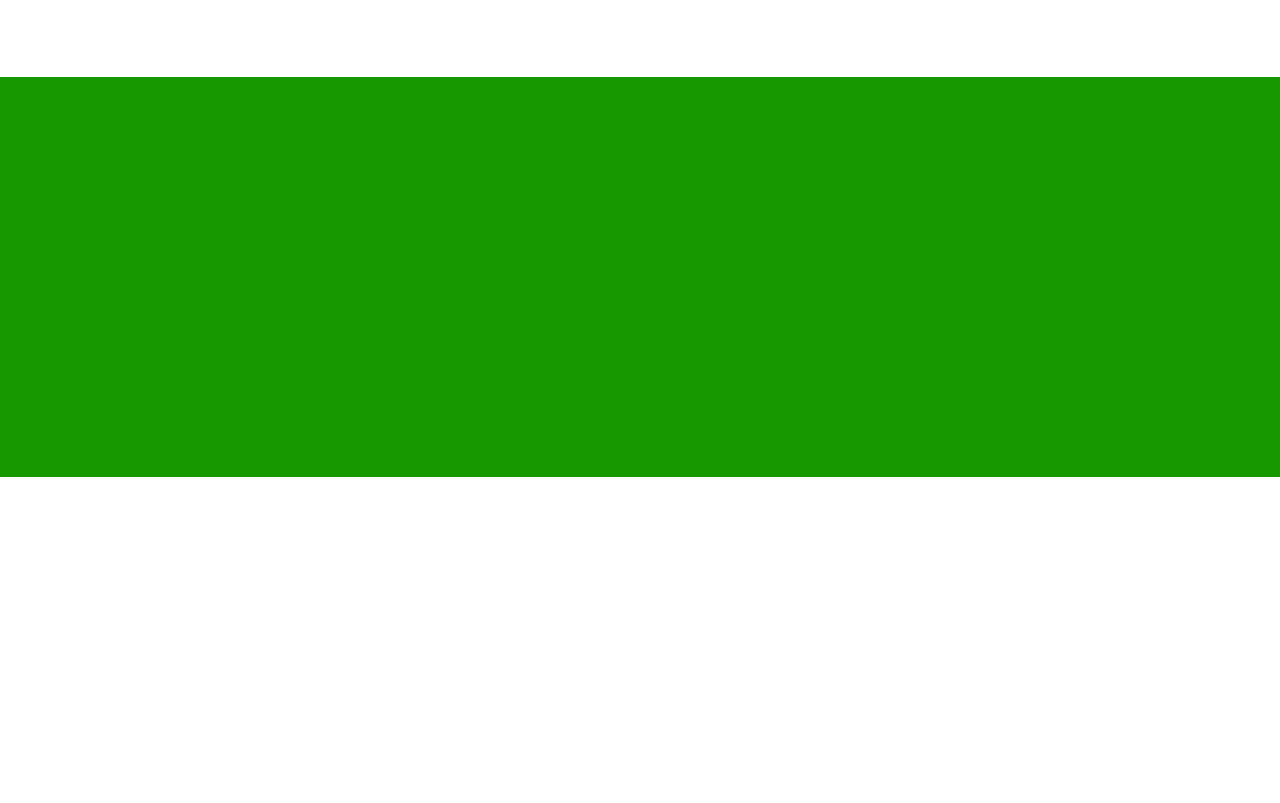
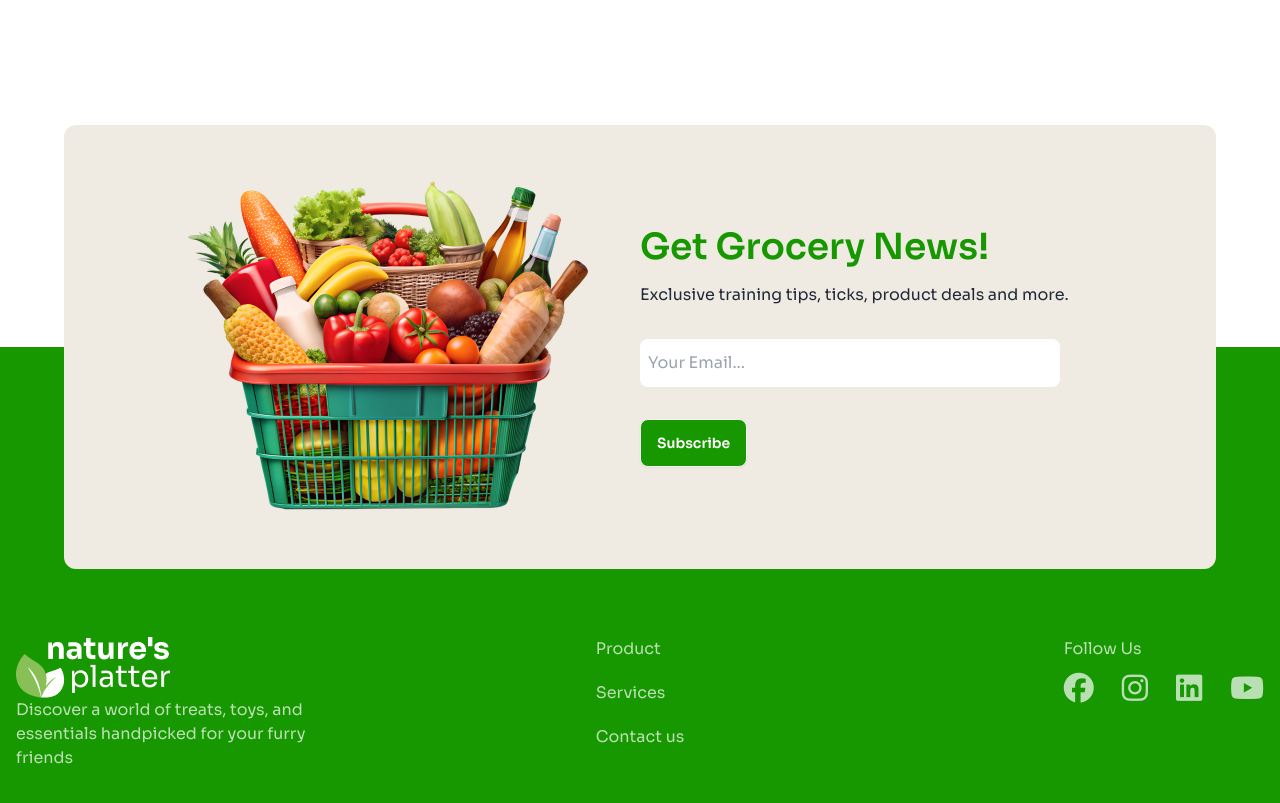
Before and after one commit to neyamat7/Assignment-3, a plain HTML site: page index.html in a window 1280 px wide. Shown: the part 2866-3669 px from the top of the page. Before the commit the page ends 3343 px from the top, so only its background shows below. Drawn offline with nearby package versions, Linux system fonts and the light colour scheme.

Commit message:
added footer section

```diff
--- a/index.html
+++ b/index.html
@@ -561,7 +561,85 @@
       </section>
     </main>
 
-    <footer class="mt-20 h-[400px] bg-main-clr"></footer>
+    <footer class="mt-[350px] bg-main-clr pb-12 relative">
+      <!-- overlay card -->
+      <div
+        class="max-w-[1300px] mx-auto rounded-2xl relative -translate-y-1/2 mb-[-40%] sm:mb-[-30%] md:mb-[-12%]"
+      >
+        <div
+          class="rounded-xl mx-4 sm:mx-10 md:mx-16 min-[1350px]:mx-0 px-3 sm:px-10 md:px-20 pb-4 md:py-12 bg-[#EFEBE3] flex flex-col md:flex-row md:gap-0"
+        >
+          <!-- overlay image -->
+          <div class="flex-1 flex justify-center scale-75 sm:scale-100">
+            <img src="c2-assets/vegetable-busket.png" alt="" />
+          </div>
+
+          <!-- overlay text content -->
+          <div
+            class="flex-1 flex flex-col text-center md:text-left items-center md:items-start justify-center gap-4 md:gap-8"
+          >
+            <div>
+              <h2
+                class="text-2xl text-main-clr sm:text-4xl font-semibold mb-2 sm:mb-4"
+              >
+                Get Grocery News!
+              </h2>
+              <p>Exclusive training tips, ticks, product deals and more.</p>
+            </div>
+            <input
+              class="py-3 px-2 min-w-[200px] max-w-full sm:max-w-[420px] w-full rounded-lg"
+              type="email"
+              placeholder="Your Email..."
+            />
+            <button
+              class="btn bg-main-clr text-white hover:bg-transparent hover:text-black"
+            >
+              Subscribe
+            </button>
+          </div>
+        </div>
+      </div>
+
+      <!-- footer content -->
+
+      <div
+        class="max-w-[1300px] mx-auto px-4 text-[#FFFFFFB3] grid grid-cols-1 md:grid-cols-3 gap-10 md:gap-6 justify-between"
+      >
+        <!-- header content -->
+        <div>
+          <div><img src="c2-assets/logo-footer.png" alt="" /></div>
+          <p class="min-[500px]:w-3/5 md:w-full lg:w-4/5">
+            Discover a world of treats, toys, and essentials handpicked for your
+            furry friends
+          </p>
+        </div>
+
+        <!-- nav items -->
+        <div class="md:justify-self-center">
+          <ul class="flex flex-col gap-5">
+            <li><a href="#">Product</a></li>
+            <li><a href="#">Services</a></li>
+            <li><a href="#">Contact us</a></li>
+          </ul>
+        </div>
+
+        <!-- social icon -->
+        <div class="md:justify-self-end">
+          <p>Follow Us</p>
+
+          <!-- icon container -->
+          <div class="text-3xl flex gap-7 mt-3">
+            <i class="fa-brands fa-facebook"></i>
+
+            <i class="fa-brands fa-instagram"></i>
+
+            <i class="fa-brands fa-linkedin"></i>
+
+            <i class="fa-brands fa-youtube"></i>
+          </div>
+        </div>
+      </div>
+    </footer>
   </body>
 </html>
 
```
